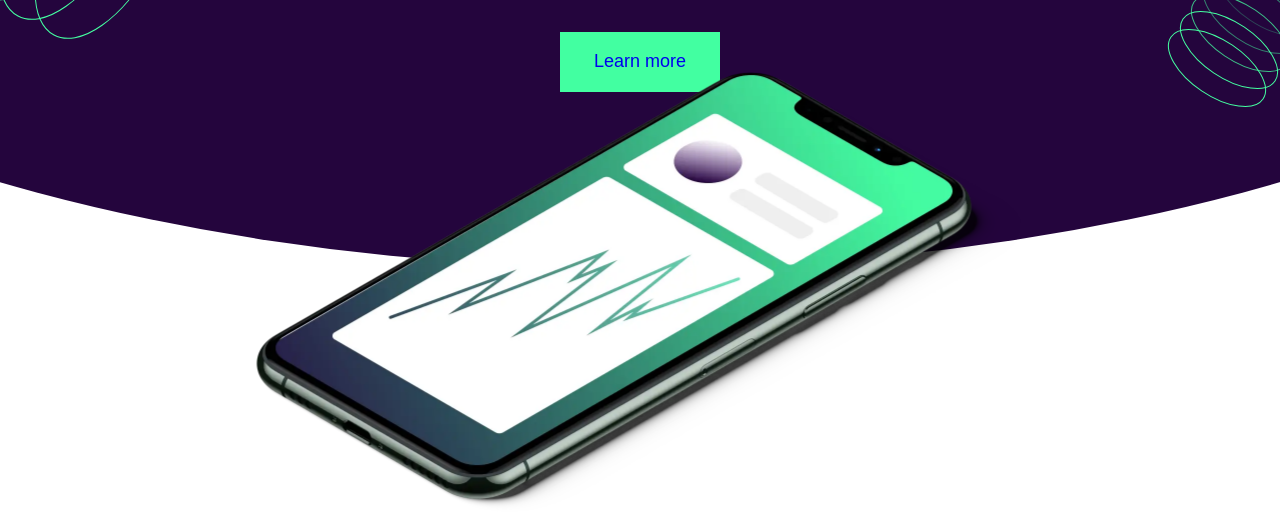
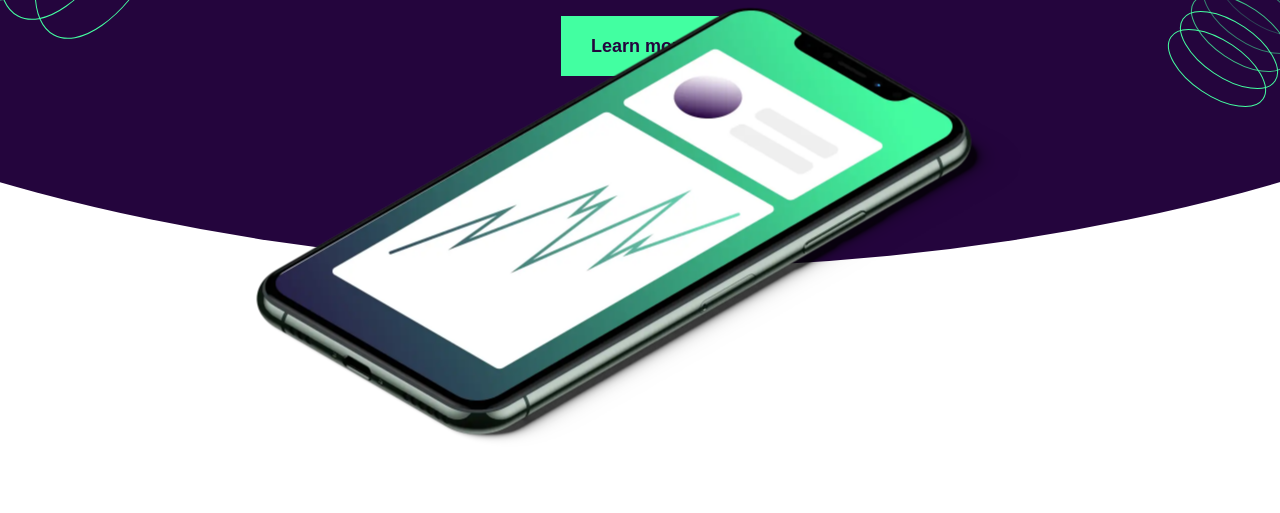
Before and after one commit to BigO-Dev/workit-landing-page, a website: page starter-code/index.html in a window 1280 px wide. Shown: the part 372-885 px from the top of the page. After the commit the page ends 821 px from the top, so only its background shows below. Drawn offline with Linux system fonts and the light colour scheme.

Commit message:
Fix: Button styles

```diff
--- a/starter-code/index.html
+++ b/starter-code/index.html
@@ -53,25 +53,37 @@
         <div class="header__logo">
           <img src="./assets/images/logo-light.svg" alt="Workit logo" />
         </div>
-        <div class="header__btn">
+        <div class="btn__secondary">
           <a href="#">Apply for access</a>
         </div>
       </div>
       <div class="hero__headline">
         <h1>Data <span>tailored</span> to your needs.</h1>
-        <button class="btn__primary">
+        <div class="btn__primary">
           <a href="#">Learn more</a>
-        </button>
+        </div>
+      </div>
     </header>
-    <img src="./assets/images/image-hero.webp" alt="" class="hero__image" width="767" height="441"  >
-    <img src="./assets/images/bg-pattern-1.svg" alt="" class="hero__pattern-1" width="341" height="317" >
-    <img src="./assets/images/bg-pattern-2.svg" alt="" class="hero__pattern-2" width="174" height="181" >
-
-
-
-
-
-
-
+    <img
+      src="./assets/images/image-hero.webp"
+      alt=""
+      class="hero__image"
+      width="767"
+      height="441"
+    />
+    <img
+      src="./assets/images/bg-pattern-1.svg"
+      alt=""
+      class="hero__pattern-1"
+      width="341"
+      height="317"
+    />
+    <img
+      src="./assets/images/bg-pattern-2.svg"
+      alt=""
+      class="hero__pattern-2"
+      width="174"
+      height="181"
+    />
   </body>
 </html>
--- a/starter-code/style.css
+++ b/starter-code/style.css
@@ -47,6 +47,15 @@ body {
   color: var(--clr-purple);
 }
 
+a {
+  text-decoration: none;
+  color: var(--clr-purple);
+}
+
+button {
+  cursor: pointer;
+}
+
 img {
   max-width: 100%;
   height: auto;
@@ -82,9 +91,9 @@ h3 {
 
 .hero {
   background-color: var(--clr-purple);
-  min-height: 100vh;
   clip-path: ellipse(100% 80% at 50% 0%);
   position: relative;
+  height: 100vh;
 }
 
 .hero__row {
@@ -95,14 +104,13 @@ h3 {
   padding-block: 5.8rem;
 }
 
-.header__btn a {
+.btn__secondary a {
   color: var(--clr-white-1);
-  text-decoration: none;
   border-bottom: 3px solid var(--clr-green);
   padding-bottom: 0.5rem;
 }
 
-.header__btn a:hover {
+.btn__secondary a:hover {
   color: var(--clr-green);
 }
 
@@ -119,28 +127,33 @@ h3 {
   border-bottom: 3px solid var(--clr-green);
 }
 
-.btn__primary {
+.btn__primary a {
   background-color: var(--clr-green);
   color: var(--clr-purple);
   font-size: 1.8rem;
-  font-weight: 500;
+  font-weight: 700;
   border: none;
-  padding: 1.3rem 3.2rem;
+  padding: 2rem 3rem;
   width: 16rem;
   height: 6rem;
 }
 
-.btn__primary a {
-  text-decoration: none;
+.btn__primary a:hover {
+  background-color: var(--clr-purple);
+  color: var(--clr-green);
+  border: 1px solid var(--clr-green);
 }
 
+/* Make image appear over hero */
+/* The hero is hiding the bottom of the image */
+
 .hero__image {
-  text-align: center;
-  object-fit: cover;
   position: absolute;
-  top: 50%;
   left: 50%;
-  transform: translate(-50%, 10%);
+  top: 75%;
+  transform: translate(-50%, -50%);
+  bottom: 0;
+  z-index: 1;
 }
 
 .hero__pattern-1 {
```
